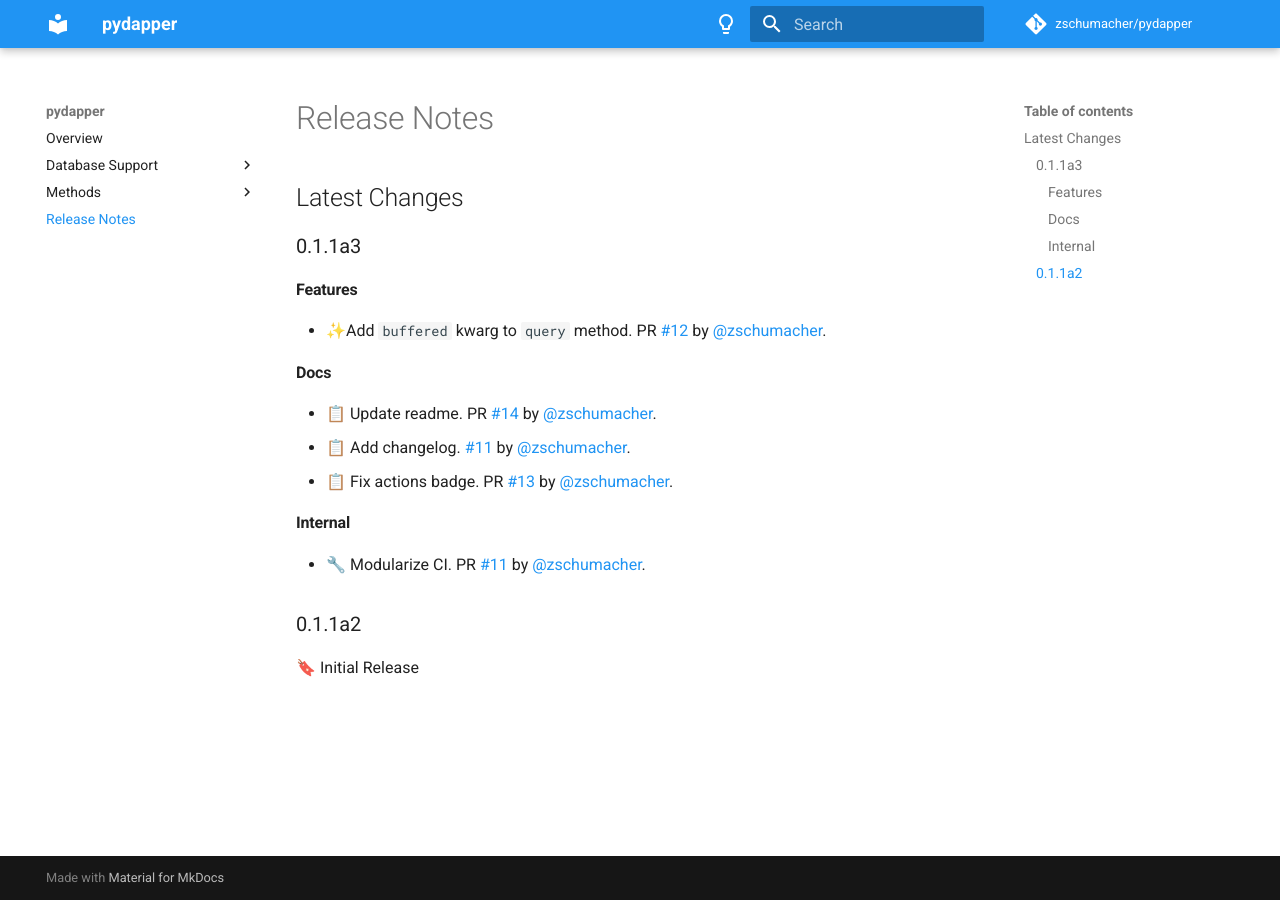
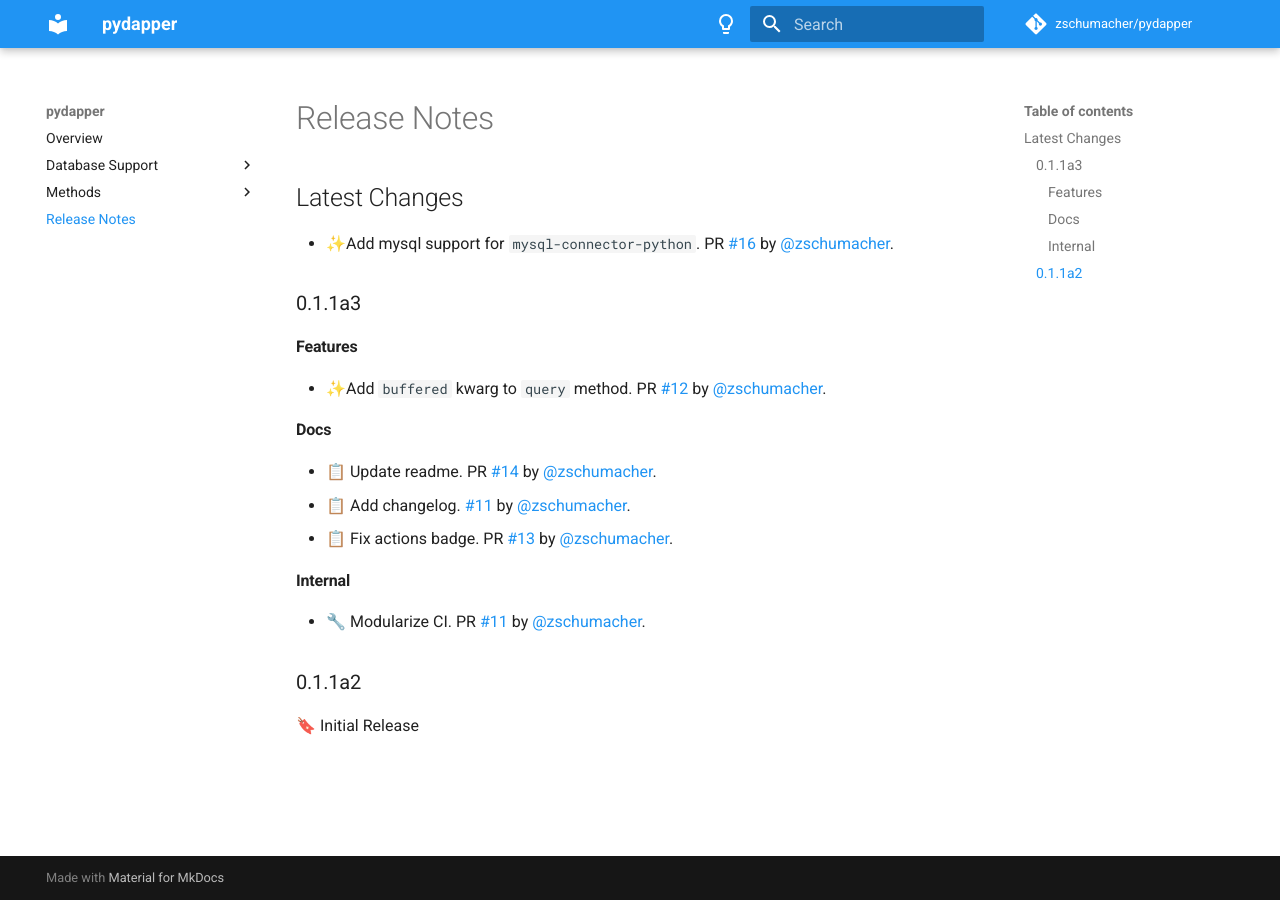
Before and after one commit to zschumacher/pydapper, an MkDocs documentation site: the page built from docs/release_notes.md, in a window 1280 px wide. Built offline with MkDocs 1.6.1 and Material for MkDocs 9.7.7, drawn with Linux system fonts in a browser that asks for light colours; comment, search, counter and statistics services are not loaded.

Commit message:
📝 Update release notes

```diff
--- a/docs/release_notes.md
+++ b/docs/release_notes.md
@@ -1,6 +1,7 @@
 
 ## Latest Changes
 
+* ✨Add mysql support for `mysql-connector-python`. PR [#16](https://github.com/zschumacher/pydapper/pull/16) by [@zschumacher](https://github.com/zschumacher).
 
 ### 0.1.1a3
 #### Features
```
